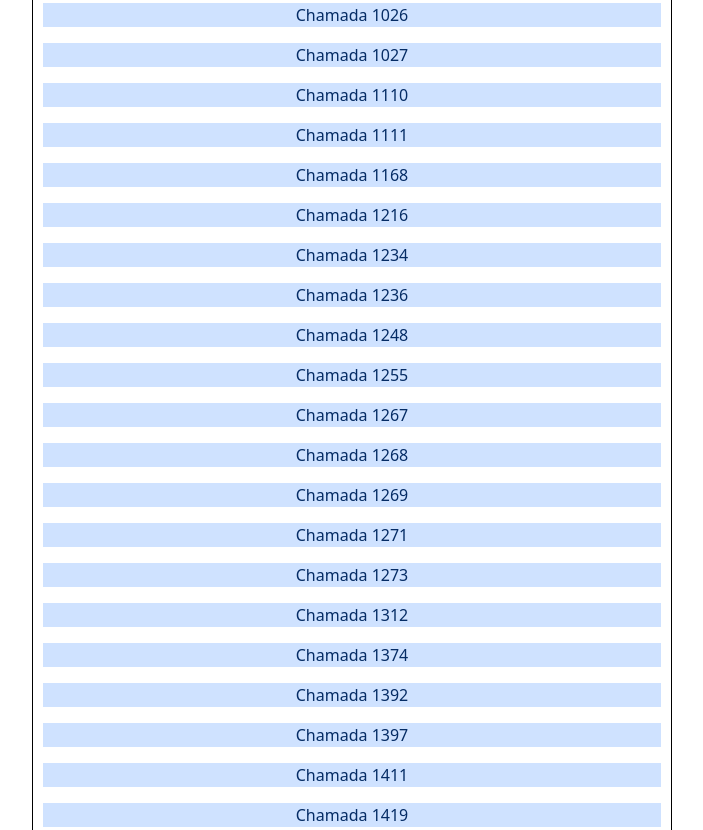
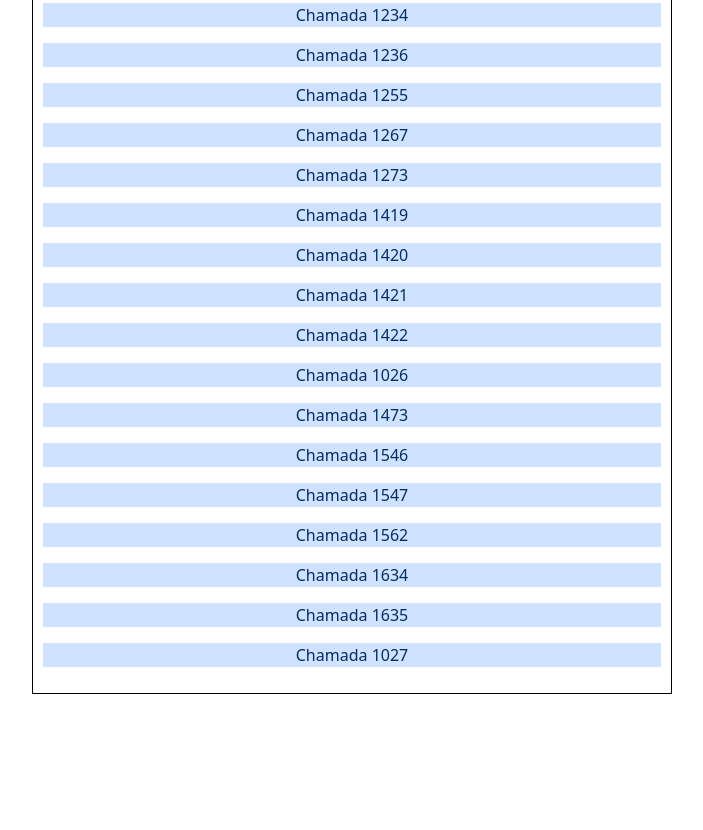
Before and after one commit to pablolucas890/seleniu-web-scraping, a website: page index.html in a window 1280 px wide. Shown: the part 122-952 px from the top of the page, without its empty margins (288-991 px from the left). After the commit the page ends 826 px from the top, so only its background shows below. Drawn offline with nearby package versions, Linux system fonts and the light colour scheme.

Commit message:
Add logg file

```diff
--- a/index.html
+++ b/index.html
@@ -10,27 +10,34 @@
 </head>
 <body style="justify-content: center; text-align: center; margin-right: 25%; margin-left: 25%; border: 1px solid black; padding: 10px; margin-top: 10px; margin-bottom: 10px;">
 <h1> Abaixo seguem as TEDs abertas para submissão de propostas:</h1>
-<p><a class='list-group-item list-group-item-action list-group-item-primary' href='https://ted.transferegov.sistema.gov.br/ted/programa/detalhe/1026/beneficiarios'>Chamada 1026</a></p>
-<p><a class='list-group-item list-group-item-action list-group-item-primary' href='https://ted.transferegov.sistema.gov.br/ted/programa/detalhe/1027/beneficiarios'>Chamada 1027</a></p>
-<p><a class='list-group-item list-group-item-action list-group-item-primary' href='https://ted.transferegov.sistema.gov.br/ted/programa/detalhe/1110/beneficiarios'>Chamada 1110</a></p>
-<p><a class='list-group-item list-group-item-action list-group-item-primary' href='https://ted.transferegov.sistema.gov.br/ted/programa/detalhe/1111/beneficiarios'>Chamada 1111</a></p>
-<p><a class='list-group-item list-group-item-action list-group-item-primary' href='https://ted.transferegov.sistema.gov.br/ted/programa/detalhe/1168/beneficiarios'>Chamada 1168</a></p>
-<p><a class='list-group-item list-group-item-action list-group-item-primary' href='https://ted.transferegov.sistema.gov.br/ted/programa/detalhe/1216/beneficiarios'>Chamada 1216</a></p>
 <p><a class='list-group-item list-group-item-action list-group-item-primary' href='https://ted.transferegov.sistema.gov.br/ted/programa/detalhe/1234/beneficiarios'>Chamada 1234</a></p>
 <p><a class='list-group-item list-group-item-action list-group-item-primary' href='https://ted.transferegov.sistema.gov.br/ted/programa/detalhe/1236/beneficiarios'>Chamada 1236</a></p>
-<p><a class='list-group-item list-group-item-action list-group-item-primary' href='https://ted.transferegov.sistema.gov.br/ted/programa/detalhe/1248/beneficiarios'>Chamada 1248</a></p>
 <p><a class='list-group-item list-group-item-action list-group-item-primary' href='https://ted.transferegov.sistema.gov.br/ted/programa/detalhe/1255/beneficiarios'>Chamada 1255</a></p>
 <p><a class='list-group-item list-group-item-action list-group-item-primary' href='https://ted.transferegov.sistema.gov.br/ted/programa/detalhe/1267/beneficiarios'>Chamada 1267</a></p>
-<p><a class='list-group-item list-group-item-action list-group-item-primary' href='https://ted.transferegov.sistema.gov.br/ted/programa/detalhe/1268/beneficiarios'>Chamada 1268</a></p>
-<p><a class='list-group-item list-group-item-action list-group-item-primary' href='https://ted.transferegov.sistema.gov.br/ted/programa/detalhe/1269/beneficiarios'>Chamada 1269</a></p>
-<p><a class='list-group-item list-group-item-action list-group-item-primary' href='https://ted.transferegov.sistema.gov.br/ted/programa/detalhe/1271/beneficiarios'>Chamada 1271</a></p>
 <p><a class='list-group-item list-group-item-action list-group-item-primary' href='https://ted.transferegov.sistema.gov.br/ted/programa/detalhe/1273/beneficiarios'>Chamada 1273</a></p>
-<p><a class='list-group-item list-group-item-action list-group-item-primary' href='https://ted.transferegov.sistema.gov.br/ted/programa/detalhe/1312/beneficiarios'>Chamada 1312</a></p>
-<p><a class='list-group-item list-group-item-action list-group-item-primary' href='https://ted.transferegov.sistema.gov.br/ted/programa/detalhe/1374/beneficiarios'>Chamada 1374</a></p>
-<p><a class='list-group-item list-group-item-action list-group-item-primary' href='https://ted.transferegov.sistema.gov.br/ted/programa/detalhe/1392/beneficiarios'>Chamada 1392</a></p>
-<p><a class='list-group-item list-group-item-action list-group-item-primary' href='https://ted.transferegov.sistema.gov.br/ted/programa/detalhe/1397/beneficiarios'>Chamada 1397</a></p>
-<p><a class='list-group-item list-group-item-action list-group-item-primary' href='https://ted.transferegov.sistema.gov.br/ted/programa/detalhe/1411/beneficiarios'>Chamada 1411</a></p>
 <p><a class='list-group-item list-group-item-action list-group-item-primary' href='https://ted.transferegov.sistema.gov.br/ted/programa/detalhe/1419/beneficiarios'>Chamada 1419</a></p>
 <p><a class='list-group-item list-group-item-action list-group-item-primary' href='https://ted.transferegov.sistema.gov.br/ted/programa/detalhe/1420/beneficiarios'>Chamada 1420</a></p>
 <p><a class='list-group-item list-group-item-action list-group-item-primary' href='https://ted.transferegov.sistema.gov.br/ted/programa/detalhe/1421/beneficiarios'>Chamada 1421</a></p>
 <p><a class='list-group-item list-group-item-action list-group-item-primary' href='https://ted.transferegov.sistema.gov.br/ted/programa/detalhe/1422/beneficiarios'>Chamada 1422</a></p>
+<p><a class='list-group-item list-group-item-action list-group-item-primary' href='https://ted.transferegov.sistema.gov.br/ted/programa/detalhe/1026/beneficiarios'>Chamada 1026</a></p>
+
+
+
+
+<p><a class='list-group-item list-group-item-action list-group-item-primary' href='https://ted.transferegov.sistema.gov.br/ted/programa/detalhe/1473/beneficiarios'>Chamada 1473</a></p>
+
+
+
+
+
+
+
+
+
+
+<p><a class='list-group-item list-group-item-action list-group-item-primary' href='https://ted.transferegov.sistema.gov.br/ted/programa/detalhe/1546/beneficiarios'>Chamada 1546</a></p>
+<p><a class='list-group-item list-group-item-action list-group-item-primary' href='https://ted.transferegov.sistema.gov.br/ted/programa/detalhe/1547/beneficiarios'>Chamada 1547</a></p>
+<p><a class='list-group-item list-group-item-action list-group-item-primary' href='https://ted.transferegov.sistema.gov.br/ted/programa/detalhe/1562/beneficiarios'>Chamada 1562</a></p>
+<p><a class='list-group-item list-group-item-action list-group-item-primary' href='https://ted.transferegov.sistema.gov.br/ted/programa/detalhe/1634/beneficiarios'>Chamada 1634</a></p>
+<p><a class='list-group-item list-group-item-action list-group-item-primary' href='https://ted.transferegov.sistema.gov.br/ted/programa/detalhe/1635/beneficiarios'>Chamada 1635</a></p>
+<p><a class='list-group-item list-group-item-action list-group-item-primary' href='https://ted.transferegov.sistema.gov.br/ted/programa/detalhe/1027/beneficiarios'>Chamada 1027</a></p>
```
Also changed, not shown: 3 other files.
